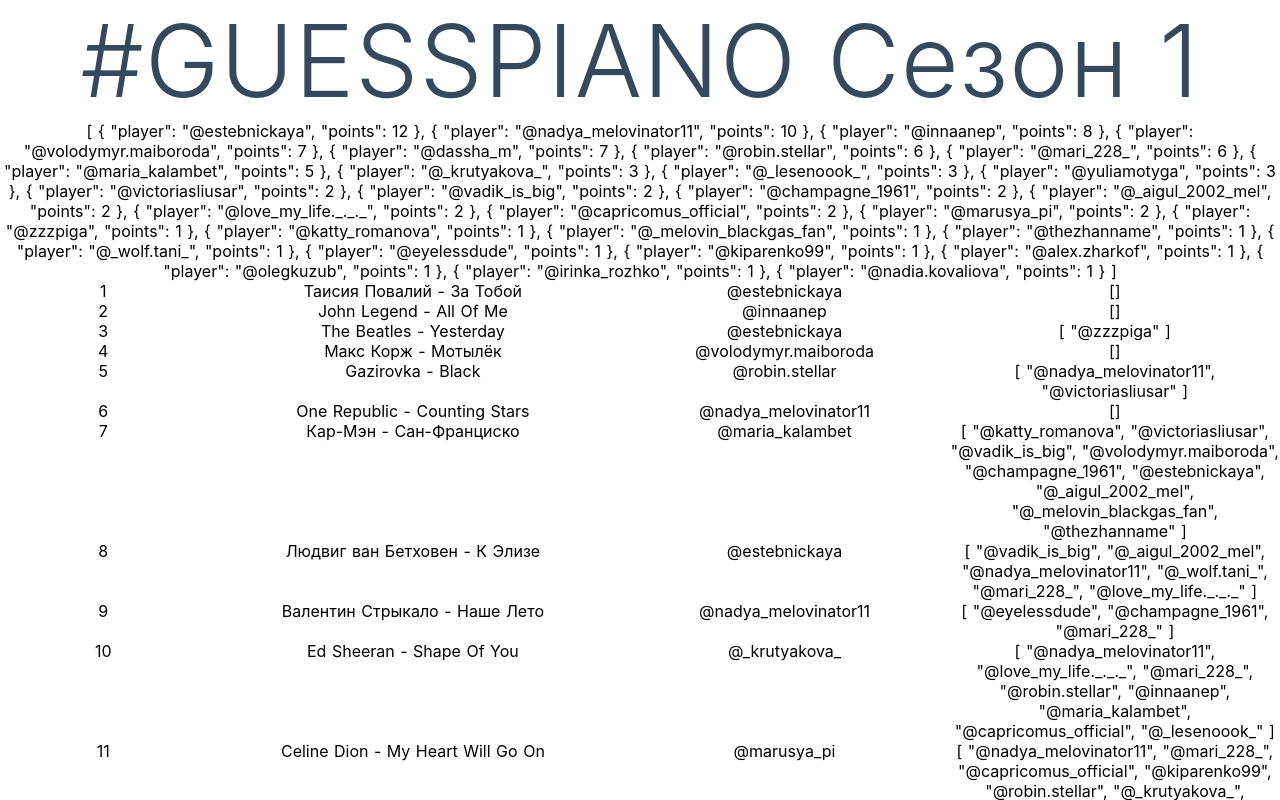
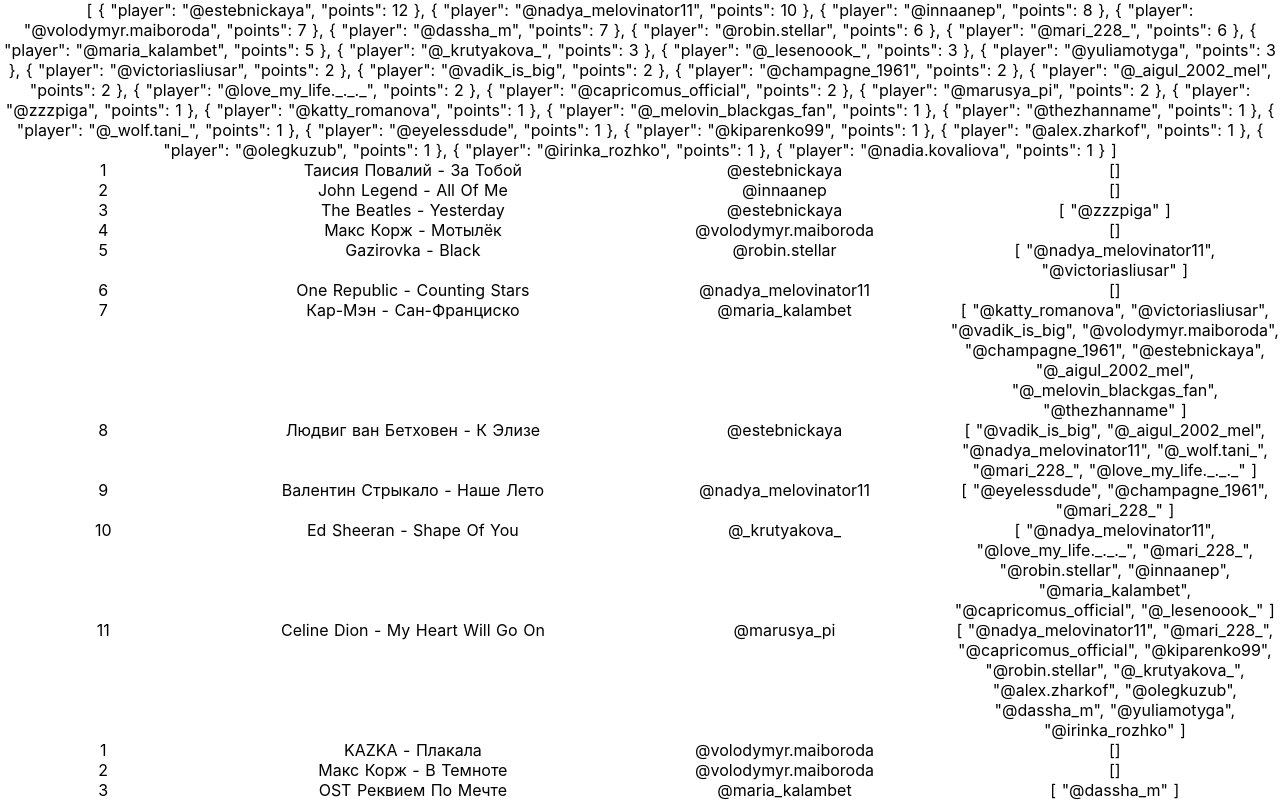
Before and after one commit to ardier16/guess-piano, a Nuxt app: page /season-1 in a window 1280 px wide. Shown: the top 800 px of the page. Built offline with nearby package versions, Linux system fonts and the light colour scheme.

Commit message:
Extract season viewer

```diff
--- /dev/null
+++ b/components/SeasonViewer.vue
@@ -0,0 +1,88 @@
+<template>
+  <div class="season-viewer">
+    <div>
+      {{ topWinners }}
+
+      <div class="season-viewer__episodes">
+        <episode-viewer
+          v-for="(episode, i) in season.episodes"
+          :key="i"
+          class="season-viewer__episode"
+          :episode="episode"
+        />
+      </div>
+    </div>
+  </div>
+</template>
+
+<script>
+import EpisodeViewer from './EpisodeViewer.vue'
+
+export default {
+  name: 'SeasonViewer',
+  components: { EpisodeViewer },
+
+  props: {
+    season: { type: Object, required: true }
+  },
+
+  computed: {
+    top () {
+      return this.season.episodes
+        .reduce((acc, ep) => [...acc, ...ep.songs], [])
+        .reduce((acc, song) => {
+          if (!acc[song.winner]) {
+            acc[song.winner] = 0
+          }
+
+          acc[song.winner] += song.points * 2
+
+          song.guessers.forEach((item) => {
+            if (!acc[item]) {
+              acc[item] = 0
+            }
+
+            acc[item] += song.points
+          })
+
+          return acc
+        }, {})
+    },
+
+    topWinners () {
+      const topMap = Object.entries(this.top)
+        .map(([player, points]) => ({ player, points }))
+      return topMap.sort((a, b) => b.points - a.points)
+    }
+  }
+}
+</script>
+
+<style>
+.season-viewer {
+  margin: 0 auto;
+  min-height: 100vh;
+  display: flex;
+  justify-content: center;
+  align-items: center;
+  text-align: center;
+}
+
+.season-viewer__title {
+  font-family:
+    'Quicksand',
+    'Source Sans Pro',
+    -apple-system,
+    BlinkMacSystemFont,
+    'Segoe UI',
+    Roboto,
+    'Helvetica Neue',
+    Arial,
+    sans-serif;
+  display: block;
+  font-weight: 300;
+  font-size: 100px;
+  color: #35495e;
+  letter-spacing: 1px;
+}
+</style>
--- a/pages/season-1.vue
+++ b/pages/season-1.vue
@@ -1,91 +1,19 @@
 <template>
   <div class="season-1">
-    <div>
-      <h1 class="season-1__title">
-        #GUESSPIANO Сезон 1
-      </h1>
-
-      {{ topWinners }}
-
-      <div class="season-1__episodes">
-        <episode-viewer
-          v-for="(episode, i) in seasonData.episodes"
-          :key="i"
-          class="season-1__episode"
-          :episode="episode"
-        />
-      </div>
-    </div>
+    <season-viewer :season="seasonData" />
   </div>
 </template>
 
 <script>
-import EpisodeViewer from '@/components/EpisodeViewer.vue'
+import SeasonViewer from '@/components/SeasonViewer.vue'
 import season1Data from '@/data/season-1.json'
 
 export default {
   name: 'Season1',
-  components: { EpisodeViewer },
+  components: { SeasonViewer },
 
   computed: {
-    top () {
-      return season1Data.episodes
-        .reduce((acc, ep) => [...acc, ...ep.songs], [])
-        .reduce((acc, song) => {
-          if (!acc[song.winner]) {
-            acc[song.winner] = 0
-          }
-
-          acc[song.winner] += song.points * 2
-
-          song.guessers.forEach((item) => {
-            if (!acc[item]) {
-              acc[item] = 0
-            }
-
-            acc[item] += song.points
-          })
-
-          return acc
-        }, {})
-    },
-
-    topWinners () {
-      const topMap = Object.entries(this.top)
-        .map(([player, points]) => ({ player, points }))
-      return topMap.sort((a, b) => b.points - a.points)
-    },
-
     seasonData: () => season1Data
   }
 }
 </script>
-
-<style>
-.season-1 {
-  margin: 0 auto;
-  min-height: 100vh;
-  display: flex;
-  justify-content: center;
-  align-items: center;
-  text-align: center;
-}
-
-.season-1__title {
-  font-family:
-    'Quicksand',
-    'Source Sans Pro',
-    -apple-system,
-    BlinkMacSystemFont,
-    'Segoe UI',
-    Roboto,
-    'Helvetica Neue',
-    Arial,
-    sans-serif;
-  display: block;
-  font-weight: 300;
-  font-size: 100px;
-  color: #35495e;
-  letter-spacing: 1px;
-}
-</style>
```
